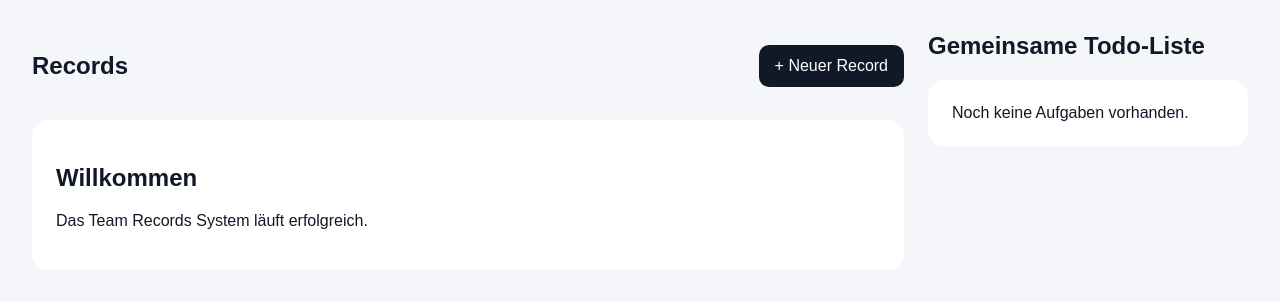
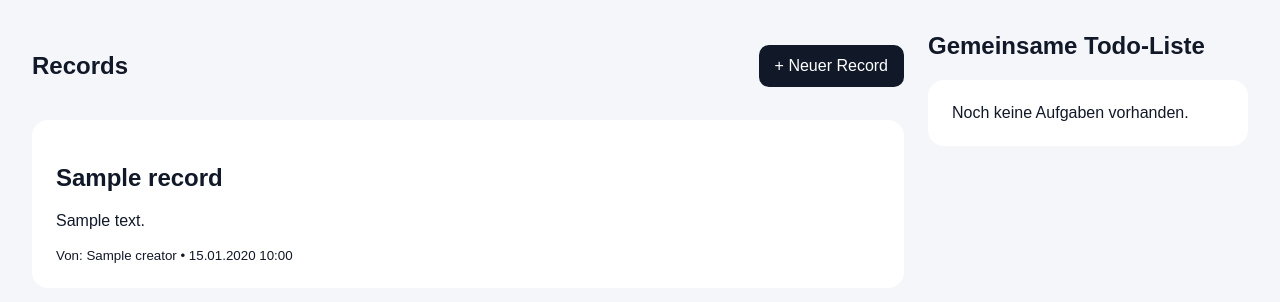
Before and after one commit to parsa0406pc-code/Team-Records-App, a FastAPI app: template templates/index.html in a window 1280 px wide. Shown: the part 64-366 px from the top of the page. Run offline with FastAPI, Linux system fonts and the light colour scheme; the template is opened without the code that fills it: most values are stand-ins (such as "Sample title", 1, 10 or a date in 2020).

Commit message:
display records dynamically on dashboard

```diff
--- a/main.py
+++ b/main.py
@@ -3,8 +3,19 @@ from fastapi.responses import RedirectResponse
 from fastapi.staticfiles import StaticFiles
 from fastapi.templating import Jinja2Templates
 
-from app.database import Base, engine
-from app.models import User
+from sqlalchemy.orm import Session
+
+from app.database import (
+    Base,
+    engine,
+    get_db
+)
+
+from app.models import (
+    User,
+    Record
+)
+
 from app.auth import get_current_user
 
 from app.routers import (
@@ -36,6 +47,7 @@ app.include_router(records.router)
 @app.get("/")
 def home(
     request: Request,
+    db: Session = Depends(get_db),
     user: User = Depends(get_current_user)
 ):
     if not user:
@@ -45,10 +57,15 @@ def home(
             status_code=303
         )
 
+    all_records = db.query(Record).order_by(
+        Record.created_at.desc()
+    ).all()
+
     return templates.TemplateResponse(
         request=request,
         name="index.html",
         context={
-            "user": user
+            "user": user,
+            "records": all_records
         }
     )
--- a/templates/index.html
+++ b/templates/index.html
@@ -18,17 +18,40 @@
 
         </div>
 
+        {% for record in records %}
+
         <div class="card">
 
             <h2>
-                Willkommen
+                {{ record.title }}
             </h2>
 
             <p>
-                Das Team Records System läuft erfolgreich.
+                {{ record.description }}
             </p>
 
+            <small>
+
+                Von:
+                {{ record.creator.name }}
+
+                •
+
+                {{ record.created_at.strftime('%d.%m.%Y %H:%M') }}
+
+            </small>
+
         </div>
+
+        {% else %}
+
+        <div class="card">
+
+            Noch keine Records vorhanden.
+
+        </div>
+
+        {% endfor %}
 
     </section>
 
```
